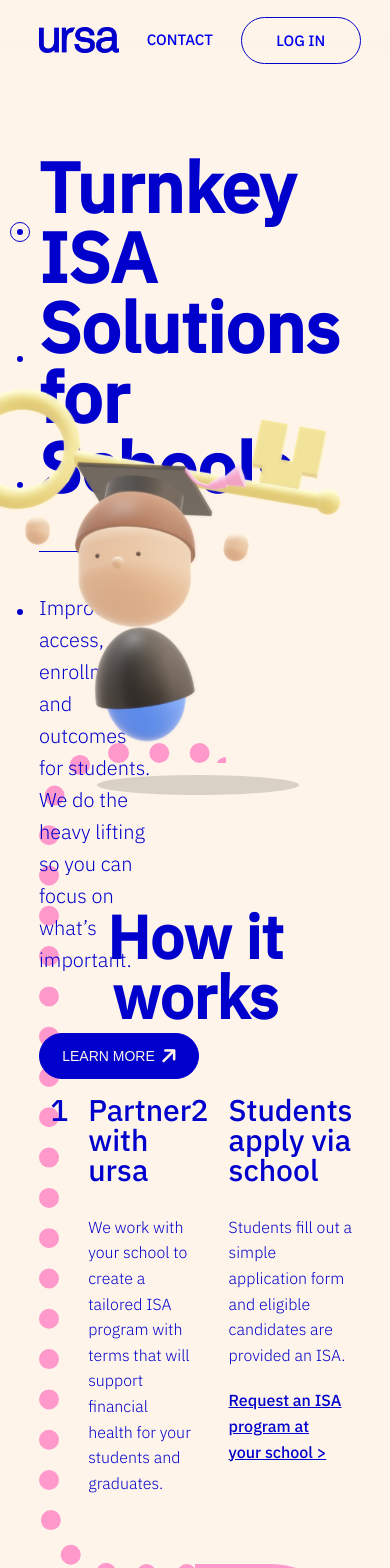
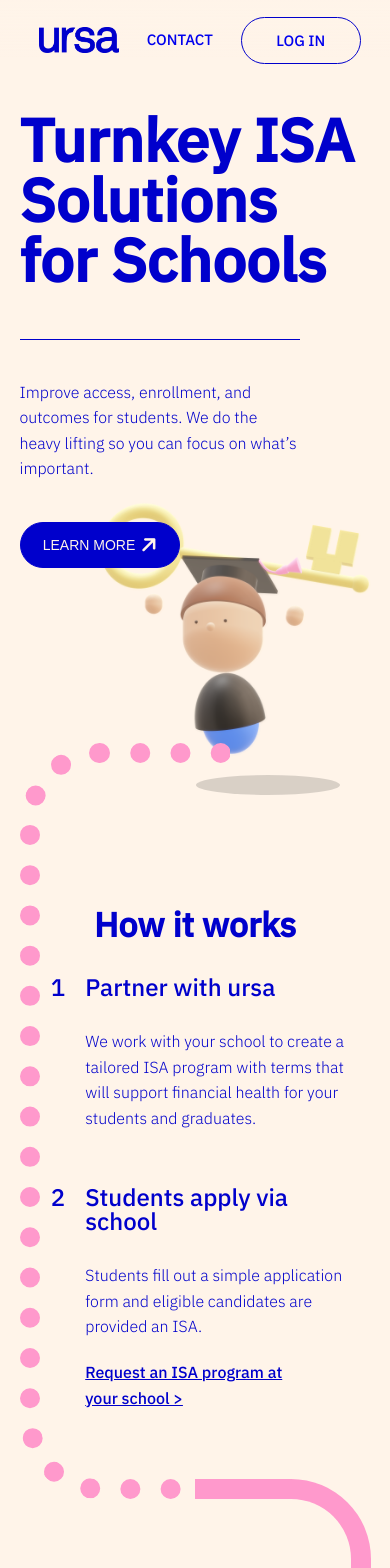
Before and after one commit to raewkl/ursa-website, a React (Create React App) app: page / in a window 390 px wide. Shown: the top 1568 px of the page. Built offline with nearby package versions, Linux system fonts and the light colour scheme; no server answers.

Commit message:
almost finished repsonsiveness

```diff
--- a/src/Components/Footer.js
+++ b/src/Components/Footer.js
@@ -16,7 +16,7 @@ const Footer = props => {
           </HashLink>
 
           <div className="footerText">
-            <p className="motto">Forward Together</p>
+            <p className="footMotto">Forward <span>Together</span></p>
             <div className="footerLinks">
               <ul>
                 {/* <li>Company</li> */}
--- a/src/Components/LandingPage.js
+++ b/src/Components/LandingPage.js
@@ -438,7 +438,7 @@ class LandingPage extends Component {
               </li>
             </ul>
             <a href="">
-              <p>Request an ISA program at your school ></p>
+              <p>Request an ISA program at <span>your school ></span></p>
             </a>
 
             {/* <div className="sec3ImgBox1">
@@ -552,7 +552,7 @@ class LandingPage extends Component {
                         <p>Tell us more about yourself: </p>
                         {/* <div className="radioOptions"> */}
 
-                        <div className="radioBox">
+                        <div className="radioBox rb1">
                           <input
                             type="radio"
                             name="customerType"
@@ -567,7 +567,7 @@ class LandingPage extends Component {
                           </label>
                         </div>
 
-                        <div className="radioBox">
+                        <div className="radioBox rb2">
                           <input
                             type="radio"
                             name="customerType"
@@ -582,7 +582,7 @@ class LandingPage extends Component {
                           </label>
                         </div>
 
-                        <div className="radioBox">
+                        <div className="radioBox rb3">
                           <input
                             type="radio"
                             name="customerType"
--- a/src/Partials/_footer.scss
+++ b/src/Partials/_footer.scss
@@ -17,7 +17,7 @@ footer {
   width: 100%;
 
   .logoBox {
-    margin-right: 10px
+    margin-right: 10px;
   }
 
   .footerLinks {
@@ -39,7 +39,7 @@ footer {
     font-weight: 500;
   }
 
-  .motto {
+  .footMotto {
     line-height: 1;
     font-size: 1.8rem;
     text-transform: uppercase;
@@ -54,7 +54,7 @@ footer {
   justify-content: flex-end;
 
   li {
-      text-align: center;
+    text-align: center;
     font-size: 1rem;
     margin-bottom: 20px;
 
@@ -83,11 +83,39 @@ footer {
   }
 
   i {
-      line-height: 1.6;
-      margin-right: 5px;
+    line-height: 1.6;
+    margin-right: 5px;
   }
 
   .return {
     text-decoration: underline;
   }
 }
+
+@media (max-width: 677px) {
+  .leftFooter {
+    .footMotto {
+      span {
+        margin-top: 10px;
+        display: block;
+      }
+    }
+  }
+}
+
+@media (max-width: 450px) {
+  .leftFooter {
+    .footMotto {
+      font-size: 1.2rem;
+
+      // span {
+      //   margin-top: 10px;
+      //   display: block;
+      // }
+    }
+
+    li {
+      margin-bottom: 15px;
+    }
+  }
+}
--- a/src/Partials/_global.scss
+++ b/src/Partials/_global.scss
@@ -71,3 +71,9 @@ input[type="submit"] {
   width: 160px;
   color: $background;
 }
+
+@media (max-width: 500px) {
+  .wrapper {
+    width: 90%;
+  }
+}
--- a/src/Partials/_header.scss
+++ b/src/Partials/_header.scss
@@ -180,3 +180,11 @@
     }
   }
 }
+
+@media (max-width: 500px) {
+
+  .sideNav {
+    display: none;
+  }
+
+}
--- a/src/Partials/_main.scss
+++ b/src/Partials/_main.scss
@@ -28,6 +28,7 @@
     bottom: 10vh;
     right: -5%;
     width: 450px;
+    z-index: -10;
   }
 
   button {
@@ -701,9 +702,10 @@ aside {
   }
 
   aside {
-    width: 100%;
+    width: calc(100% - 8px);
     padding: 4vh 3%;
     margin-top: 5vh;
+    right: 4px;
   }
 
   aside .factList {
@@ -728,7 +730,7 @@ aside {
 @media (max-width: 1119px) {
   .sectionOne {
     .sectionOneLeft {
-      padding-top: 15vh;
+      padding-top: 17vh;
       justify-content: flex-start;
       width: auto;
 
@@ -739,12 +741,264 @@ aside {
         }
       }
     }
+
+    .imgBox {
+      width: 370px;
+    }
   }
 
   .sectionTwoUpper {
-
     .borderOne {
       right: 40%;
     }
   }
 }
+
+@media (max-width: 934px) {
+  .sectionOne {
+    .sectionOneLeft {
+      h1 {
+        font-size: 3rem;
+      }
+
+      .borderSeven {
+        right: 20%;
+      }
+
+      p {
+        width: 80%;
+        font-size: 0.8rem;
+      }
+    }
+  }
+
+  .contact {
+    .borderFive {
+      left: 78%;
+    }
+
+    .borderSix {
+      right: 22%;
+    }
+
+    .circleEnd {
+      right: calc(22% - 10px);
+    }
+  }
+}
+
+@media (max-width: 803px) {
+  .sectionOne {
+    .sectionOneLeft {
+      h1 {
+        font-size: 2.5rem;
+      }
+    }
+  }
+
+  h2 {
+    font-size: 2.5rem;
+  }
+
+  .sectionTwoUpper,
+  .sectionTwoBottom {
+    ul {
+      flex-direction: column;
+      align-items: center;
+    }
+
+    figure,
+    figure.even {
+      padding: 4vh 10px 0 25px;
+      justify-content: center;
+    }
+
+    li {
+      width: 70%;
+    }
+  }
+
+  .sectionThree {
+    ul {
+      flex-direction: column;
+      align-items: center;
+      margin-bottom: 4vh;
+    }
+
+    li {
+      width: 60%;
+      padding: 0;
+      margin-bottom: 2vh;
+    }
+  }
+
+  form {
+    .radioOptionsUpper {
+      flex-wrap: wrap;
+    }
+
+    p {
+      width: 100%;
+    }
+
+    .radioBox {
+      justify-content: center;
+      margin-top: 10px;
+      width: calc(100% / 3);
+    }
+  }
+}
+
+@media (max-width: 677px) {
+  h2 {
+    font-size: 2rem;
+  }
+
+  .sectionOne {
+    .sectionOneLeft {
+      padding-top: 10vh;
+
+      h1 {
+        font-size: 3rem;
+      }
+
+      button {
+        margin: 0;
+      }
+    }
+
+    .imgBox {
+      width: 320px;
+    }
+  }
+
+  .contact {
+    height: 1225px;
+
+    h2 {
+      bottom: 1120px;
+    }
+
+    .borderFive {
+      bottom: 1130px;
+      left: 85%;
+    }
+
+    .borderSix {
+      right: 15%;
+    }
+
+    .circleEnd {
+      bottom: 1130px;
+      right: calc(15% - 10px);
+    }
+  }
+
+  .sectionTwoBottom,
+  .sectionTwoUpper {
+    li {
+      width: 85%;
+    }
+  }
+
+  aside {
+    width: calc(80% - 8px);
+    min-width: 290px;
+    max-width: 350px;
+
+    .factList {
+      flex-direction: column;
+      justify-content: space-evenly;
+
+      li,
+      li:last-child {
+        width: 100%;
+        margin: 2vh 0;
+      }
+
+      li:last-child {
+        span {
+          display: block;
+        }
+      }
+    }
+  }
+
+  .formBox {
+    width: 100%;
+  }
+}
+
+@media (max-width: 500px) {
+  h2 {
+    font-size: 1.7rem;
+  }
+
+  h3 {
+    font-size: 1.2rem;
+  }
+
+  .sectionThree {
+    li {
+      width: 75%;
+    }
+  }
+
+  .sectionTwoUpper,
+  .sectionTwoBottom {
+    figure,
+    figure.even {
+      padding: 4vh 0px 0 25px;
+    }
+
+    .numBox {
+      p {
+        font-size: 1.2rem;
+      }
+    }
+  }
+
+  .sectionTwoBottom {
+    padding-top: 4vh;
+  }
+
+  .sectionThree {
+    p {
+      span {
+        display: block;
+      }
+    }
+  }
+
+  form {
+    .nameEmail, .schoolProgram {
+      flex-direction: column;
+    }
+
+    .nameBox, .emailBox, .schoolBox, .programBox {
+      width: 100%;
+    }
+  }
+
+  .contact {
+    height: 1300px;
+
+    h2 {
+      bottom: 1120px;
+    }
+
+    .borderFive {
+      bottom: 1130px;
+      left: 85%;
+    }
+
+    .borderSix {
+      right: 15%;
+    }
+
+    .circleEnd {
+      bottom: 1130px;
+      right: calc(15% - 10px);
+    }
+  }
+}
```
